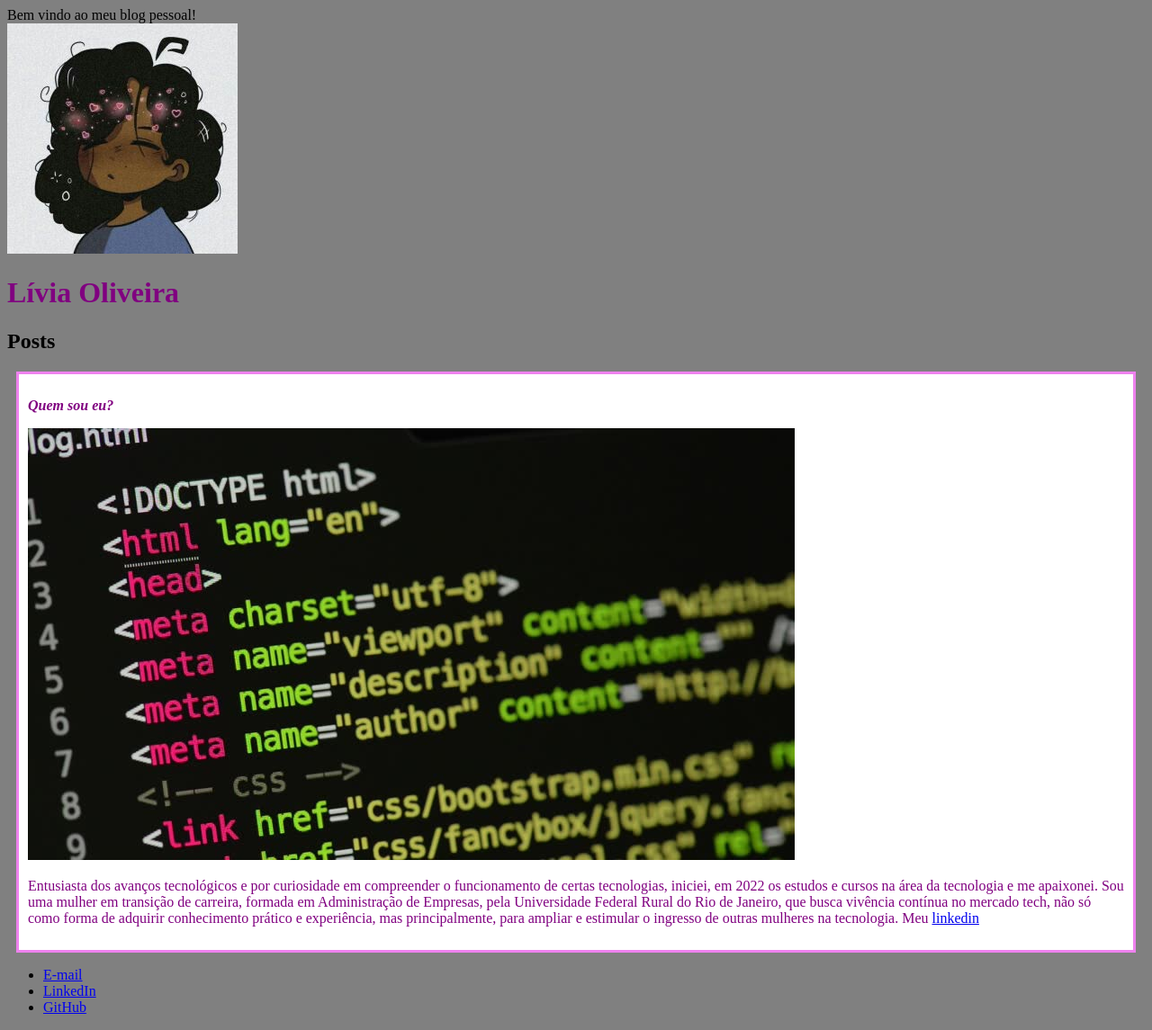
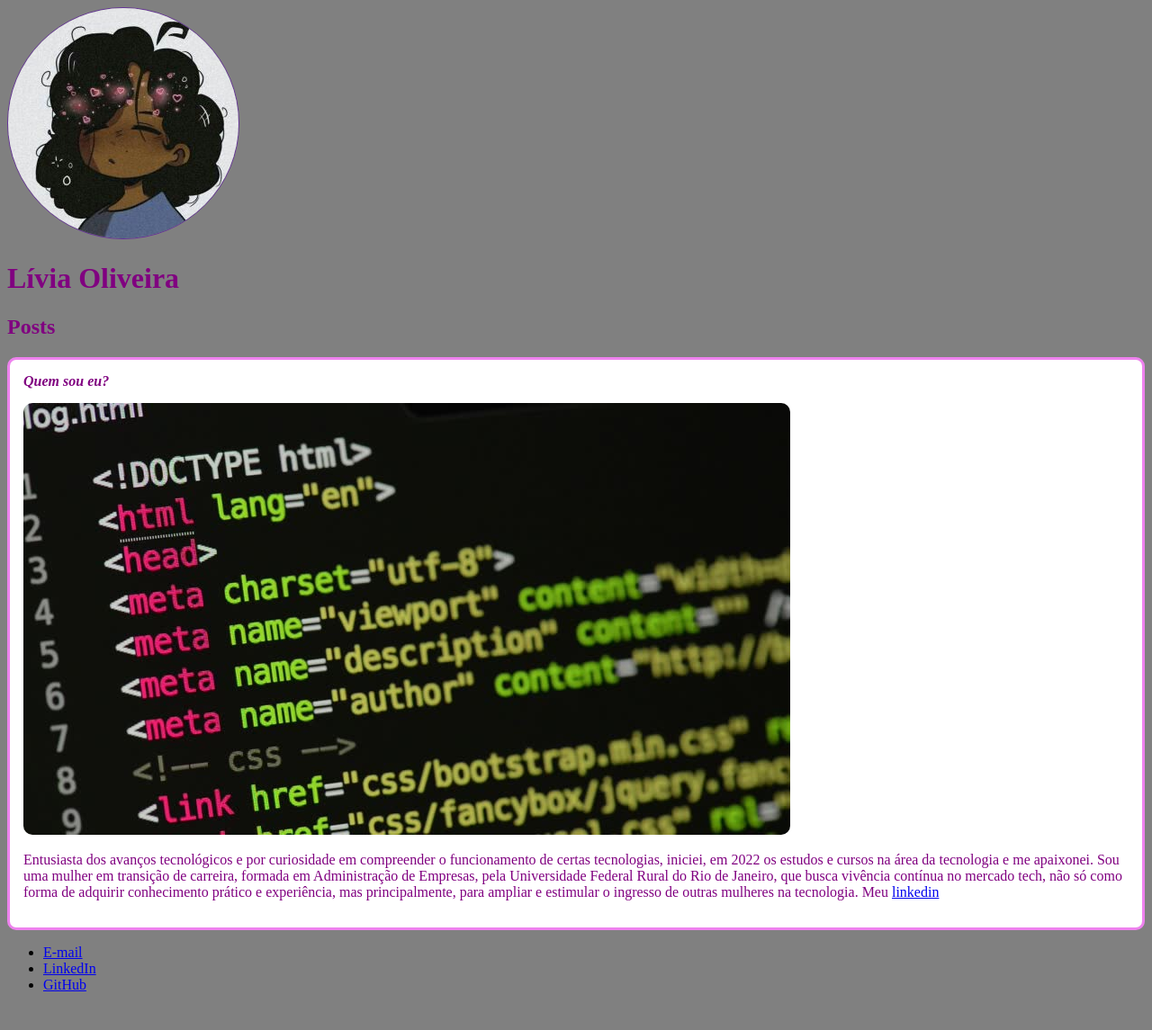
Before and after one commit to livi4oliveira/Curso-Html5, a plain HTML site: page index.html in a window 1280 px wide. Shown: the whole page at 90% size. After the commit the page ends 1120 px from the top, so only its background shows below. Drawn offline with Linux system fonts and the light colour scheme.

Commit message:
Aperçoamento da página, arrendodando bordas e modificação das cores

```diff
--- a/index.html
+++ b/index.html
@@ -6,9 +6,9 @@
         <link rel="stylesheet" href="style.css">
     </head>
     <body>
-        Bem vindo ao meu blog pessoal!
+
 <header>
-    <img src="mulher.jpg" alt="moça feliz">
+    <img src="mulher.jpg" alt="moça feliz" class="photo">
     <h1 id="title">Lívia Oliveira</h1>
 </header>
 <section>
@@ -18,9 +18,9 @@
     <article class="post">
         <header>
             <h3 class="post_title">Quem sou eu?</h3>
-            <img src="codigo.jpg" alt="editor de texto contendo codigo html">
+            <img src="codigo.jpg" alt="editor de texto contendo codigo html"class="post_image">
         </header>
-        <p> Entusiasta dos avanços tecnológicos e por curiosidade em compreender o funcionamento de certas tecnologias, iniciei, em 2022 os estudos e cursos na área da tecnologia e me apaixonei. Sou uma mulher em transição de carreira, formada em Administração de Empresas, pela Universidade Federal Rural do Rio de Janeiro, que busca vivência contínua no mercado tech, não só como forma de adquirir conhecimento prático e experiência, mas principalmente, para ampliar e estimular o ingresso de outras mulheres na tecnologia. Meu <a href="https://www.linkedin.com/in/liviasoliveira020/"target="_blank">linkedin</a>
+        <p class="post_content"> Entusiasta dos avanços tecnológicos e por curiosidade em compreender o funcionamento de certas tecnologias, iniciei, em 2022 os estudos e cursos na área da tecnologia e me apaixonei. Sou uma mulher em transição de carreira, formada em Administração de Empresas, pela Universidade Federal Rural do Rio de Janeiro, que busca vivência contínua no mercado tech, não só como forma de adquirir conhecimento prático e experiência, mas principalmente, para ampliar e estimular o ingresso de outras mulheres na tecnologia. Meu <a href="https://www.linkedin.com/in/liviasoliveira020/"target="_blank">linkedin</a>
         </p>
         </article>
     </section>
--- a/style.css
+++ b/style.css
@@ -1,19 +1,34 @@
 body {
     background: gray;
 }
+.photo {
+    border-radius: 50%;
+    border: solid 1px; color: rebeccapurple;
+}
 
-#title {
+
+#title, .subtitle, .post{
     color: purple
 }
 .post_title {
     font-size: 16px;
     font-style: italic;
-    color: purple;
+    margin:0;
+    margin-bottom: 15px;
+
 }
 .post {
     background: white;
-    padding: 10px;
+    padding: 15px;
     border: 3px solid violet;
-    margin: 10px;
-    color: purple;
+    margin-bottom: 10px;
+    border-radius: 10px;
 }
+.post_content {
+    margin:0px;
+    margin-bottom: 15px;
+}
+.post_image {
+    margin-bottom: 15px;
+    border-radius: 10px;
+}
```
